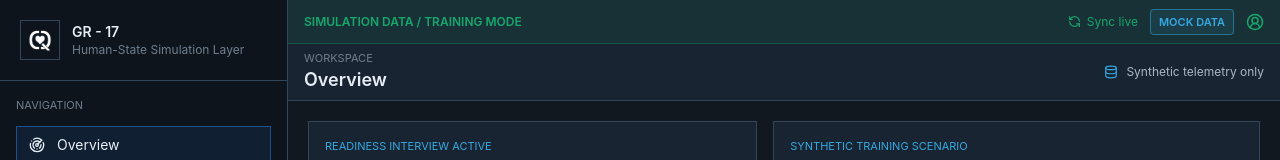
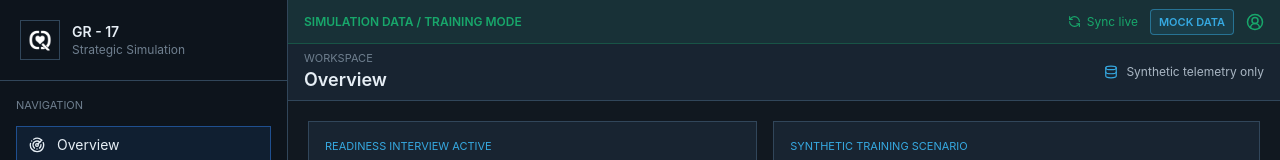
Before and after one commit to NipuniThakshila2000/CIQ-Console, a React (Vite) app: page / in a window 1280 px wide. Shown: the top 160 px of the page. Built offline with nearby package versions, Linux system fonts and the light colour scheme.

Commit message:
Update sidebar simulation label

```diff
--- a/src/data/mockData.ts
+++ b/src/data/mockData.ts
@@ -5,7 +5,7 @@ export const exercise = {
   sessionId: "CIQ-SIM-204-77A",
   operatorHash: "OPR-92F7A1C",
   timestamp: "2026-05-27 09:42 LKT",
-  workspaceLabel: "Human-State Simulation Layer",
+  workspaceLabel: "Strategic Simulation",
 };
 
 export const navItems: Array<{ key: PageKey; label: string }> = [
```
